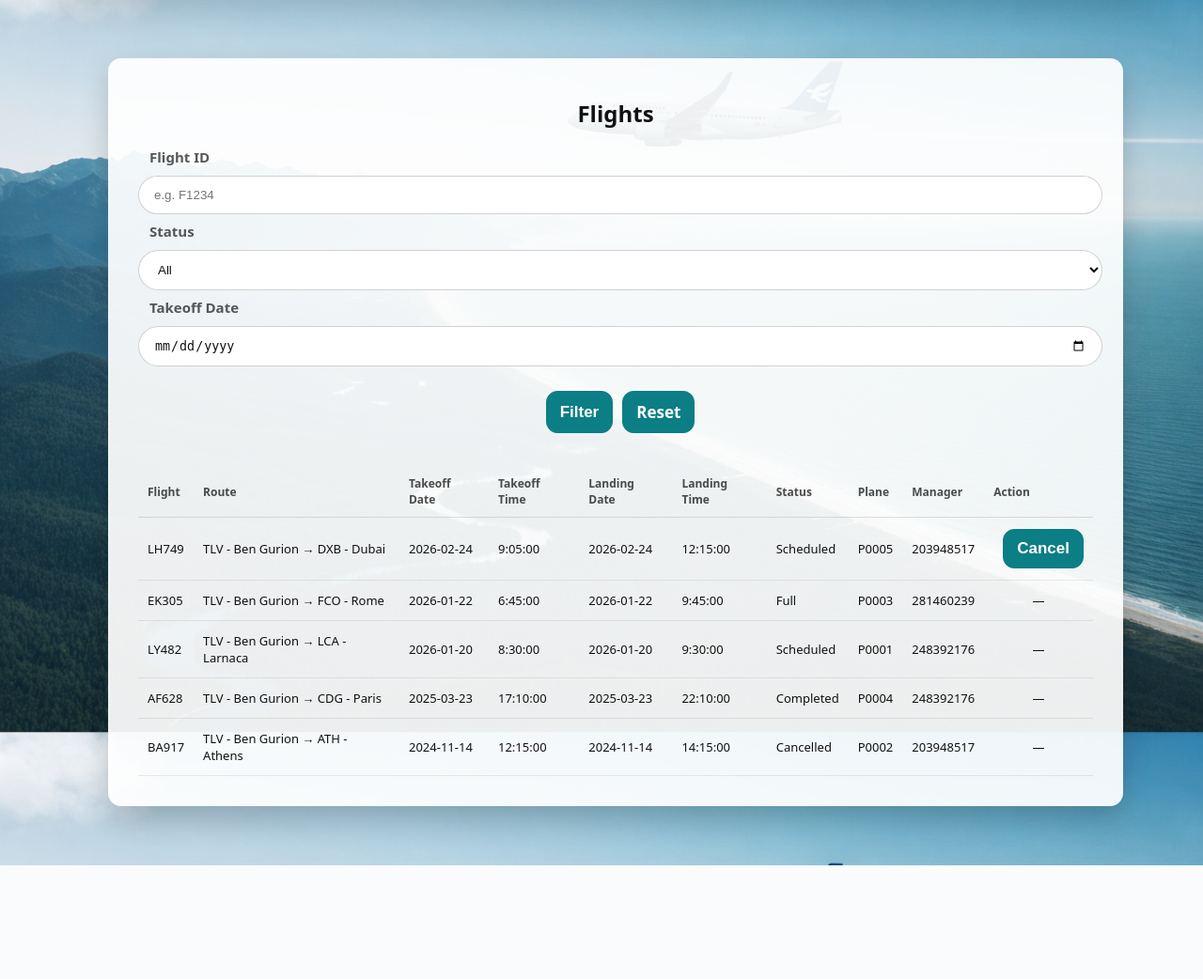
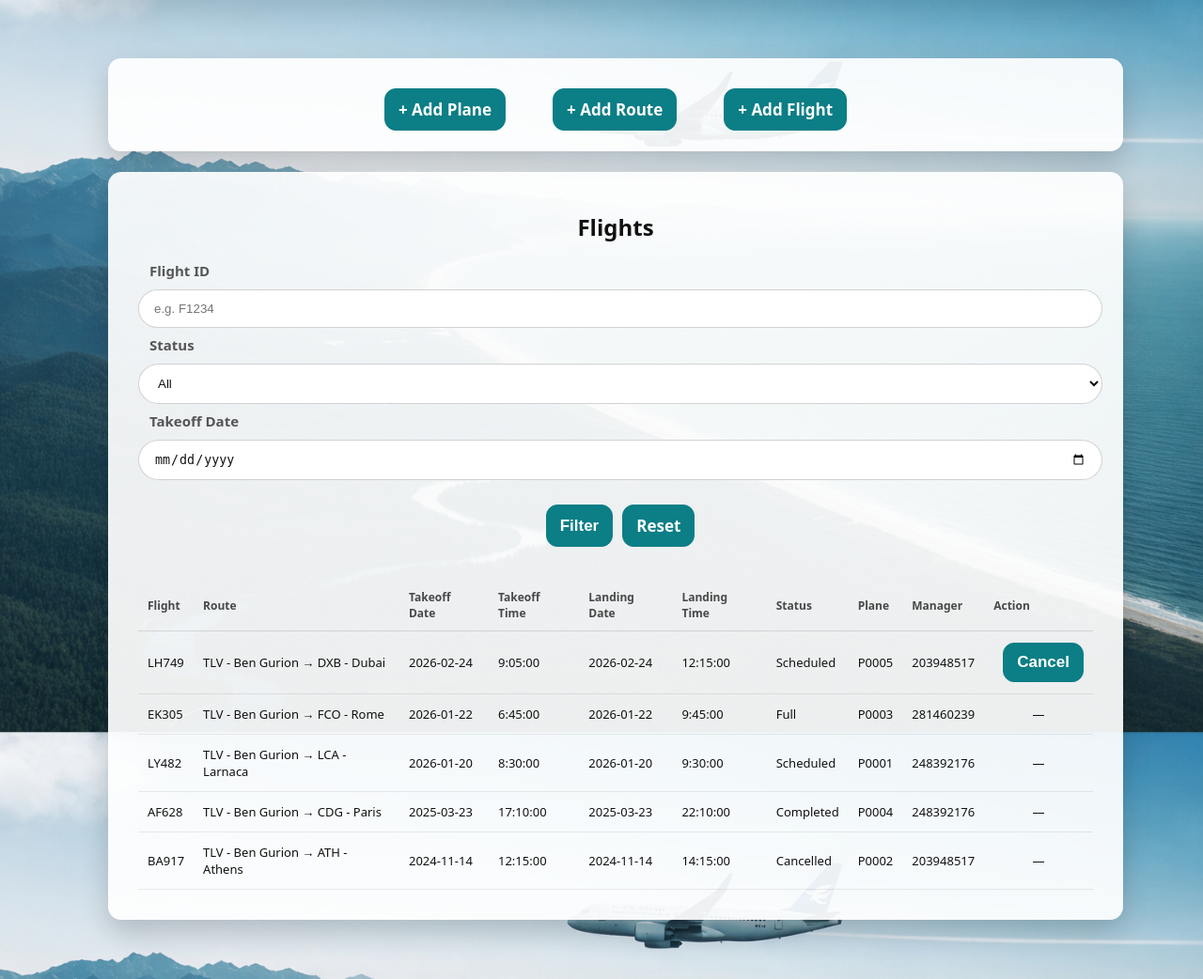
Before and after one commit to yardenaruch-source/InformationSystems, a Flask app: page /admin/flights in a window 1280 px wide. Shown: the part 74-1116 px from the top of the page at 94% size. Before the commit the page ends 995 px from the top, so only its background shows below. Run offline with Flask 3, Linux system fonts and the light colour scheme; a user stored in the database is signed in; data comes from the database, SQL or seed files in the repository; data that the repository does not hold is empty.

Commit message:
update admin flights, admin dashboard

```diff
--- a/templates/admin_dashboard.html
+++ b/templates/admin_dashboard.html
@@ -23,12 +23,6 @@
     </div>
   </div>
 
-  <!-- Actions row (centered) -->
-  <div class="admin-actions">
-    <a class="btn" href="{{ url_for('admin_add_plane') }}">+ Add Plane</a>
-    <a class="btn" href="{{ url_for('admin_add_route') }}">+ Add Route</a>
-    <a class="btn" href="{{ url_for('admin_add_flight') }}">+ Add Flight</a>
-  </div>
 </section>
 
 {% endblock %}
--- a/templates/admin_flights.html
+++ b/templates/admin_flights.html
@@ -2,6 +2,16 @@
 {% block title %}Admin flights{% endblock %}
 
 {% block content %}
+<section class="board admin-box">
+    <div class="card admin-actions-box">
+    <div class="admin-actions">
+      <a class="btn" href="{{ url_for('admin_add_plane') }}">+ Add Plane</a>
+      <a class="btn" href="{{ url_for('admin_add_route') }}">+ Add Route</a>
+      <a class="btn" href="{{ url_for('admin_add_flight') }}">+ Add Flight</a>
+    </div>
+  </div>
+</section>
+
 <section class="board admin-box">
   <h1 style="text-align:center;">Flights</h1>
 
```
